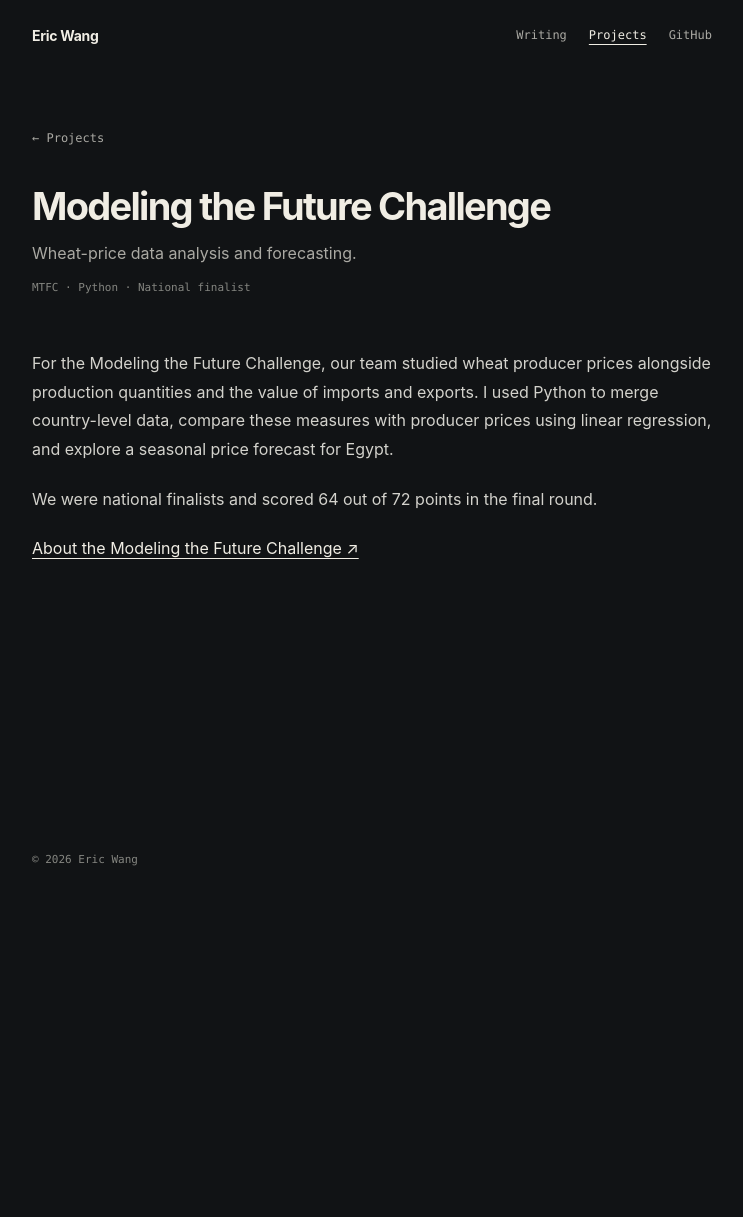
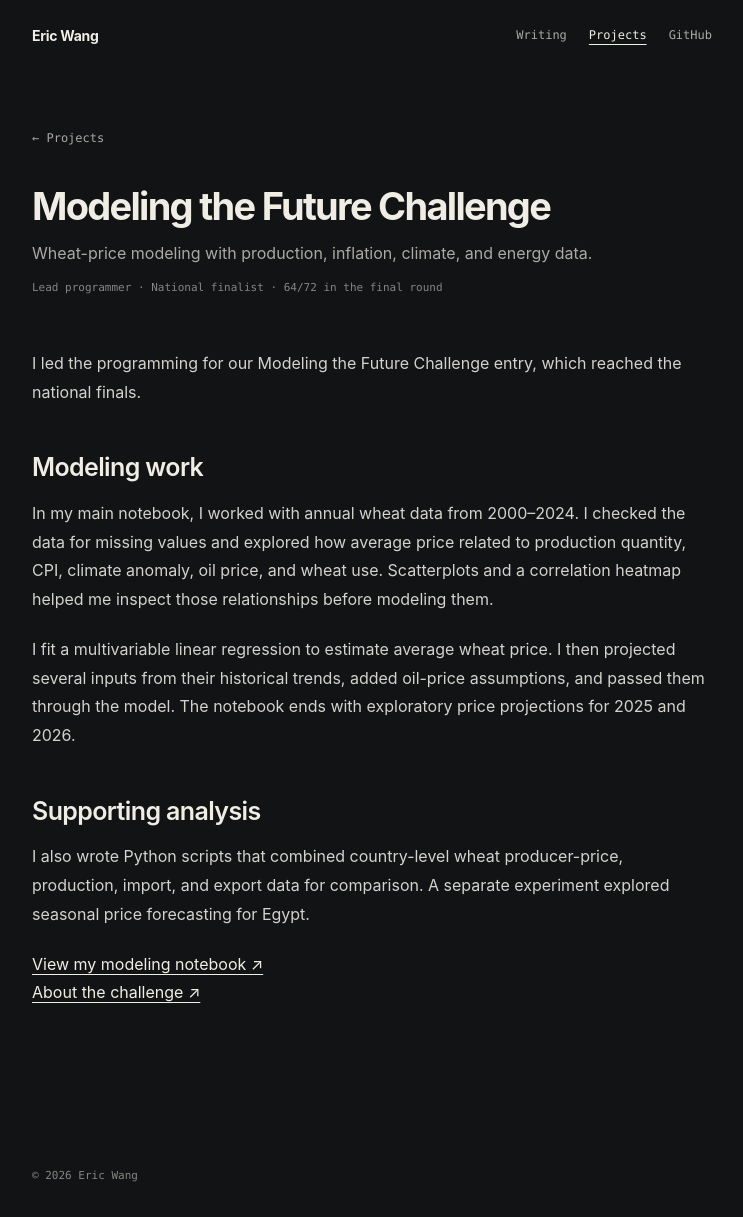
Before and after one commit to threepoint1four/threepoint1four.github.io, a Jekyll site: the page built from projects/mtfc/index.html, in a window 1280 px wide. Shown: the whole page, without its empty margins (268-1011 px from the left). Built offline with Jekyll 4.4.1, drawn with Linux system fonts in a browser that asks for light colours; before the commit the page ends 900 px from its top, so only the background shows below that.

Commit message:
Expand MTFC project write-up

```diff
--- a/projects/index.html
+++ b/projects/index.html
@@ -11,7 +11,7 @@
 
 <div class="item-list page-list" aria-label="Projects and experiments">
   <a class="item" href="{{ '/projects/boosting-research/' | relative_url }}"><span class="item-body"><strong>Boosting for imbalanced data</strong><small>Research with UA's Institute of Data and Analytics; presented at ICDMW 2025.</small></span><span class="item-arrow" aria-hidden="true">↗</span></a>
-  <a class="item" href="{{ '/projects/mtfc/' | relative_url }}"><span class="item-body"><strong>Modeling the Future Challenge</strong><small>Wheat-price analysis · national finalist · 64/72 in the final round.</small></span><span class="item-arrow" aria-hidden="true">↗</span></a>
+  <a class="item" href="{{ '/projects/mtfc/' | relative_url }}"><span class="item-body"><strong>Modeling the Future Challenge</strong><small>Wheat-price modeling · lead programmer · national finalist (64/72).</small></span><span class="item-arrow" aria-hidden="true">↗</span></a>
   <a class="item" href="{{ '/projects/trips/' | relative_url }}"><span class="item-body"><strong>Trips</strong><small>Hand evaluation, odds, and a small Hold’em engine.</small></span><span class="item-arrow" aria-hidden="true">↗</span></a>
   <a class="item" href="{{ '/projects/fractals/' | relative_url }}"><span class="item-body"><strong>Fractal studies</strong><small>Mandelbrot and Julia set images made with Python.</small></span><span class="item-arrow" aria-hidden="true">↗</span></a>
   <a class="item" href="{{ '/zeller/' | relative_url }}"><span class="item-body"><strong>Zeller's Practice</strong><small>Practice working out the day of the week for a given date.</small></span><span class="item-arrow" aria-hidden="true">↗</span></a>
--- a/projects/mtfc/index.html
+++ b/projects/mtfc/index.html
@@ -1,21 +1,27 @@
 ---
 layout: default
 title: Modeling the Future Challenge
-description: Wheat-price data analysis and forecasting for the Modeling the Future Challenge.
+description: Wheat-price modeling for the Modeling the Future Challenge; lead programmer and national finalist.
 section: projects
 ---
 <article class="post project-detail">
   <a class="back-link" href="{{ '/projects/' | relative_url }}">← Projects</a>
   <header class="post-header">
     <h1>Modeling the Future Challenge</h1>
-    <p class="post-deck">Wheat-price data analysis and forecasting.</p>
-    <p class="post-meta">MTFC · Python · National finalist</p>
+    <p class="post-deck">Wheat-price modeling with production, inflation, climate, and energy data.</p>
+    <p class="post-meta">Lead programmer · National finalist · 64/72 in the final round</p>
   </header>
   <div class="prose">
-    <p>For the Modeling the Future Challenge, our team studied wheat producer prices alongside production quantities and the value of imports and exports. I used Python to merge country-level data, compare these measures with producer prices using linear regression, and explore a seasonal price forecast for Egypt.</p>
+    <p>I led the programming for our Modeling the Future Challenge entry, which reached the national finals.</p>
 
-    <p>We were national finalists and scored 64 out of 72 points in the final round.</p>
+    <h2>Modeling work</h2>
+    <p>In my main notebook, I worked with annual wheat data from 2000–2024. I checked the data for missing values and explored how average price related to production quantity, CPI, climate anomaly, oil price, and wheat use. Scatterplots and a correlation heatmap helped me inspect those relationships before modeling them.</p>
 
-    <p><a href="https://www.mtfchallenge.org/">About the Modeling the Future Challenge ↗</a></p>
+    <p>I fit a multivariable linear regression to estimate average wheat price. I then projected several inputs from their historical trends, added oil-price assumptions, and passed them through the model. The notebook ends with exploratory price projections for 2025 and 2026.</p>
+
+    <h2>Supporting analysis</h2>
+    <p>I also wrote Python scripts that combined country-level wheat producer-price, production, import, and export data for comparison. A separate experiment explored seasonal price forecasting for Egypt.</p>
+
+    <p><a href="https://colab.research.google.com/drive/1BHZZrazzAx-TTVp-65kKjj8oGfJJKHzT?usp=sharing">View my modeling notebook ↗</a><br><a href="https://www.mtfchallenge.org/">About the challenge ↗</a></p>
   </div>
 </article>
```
